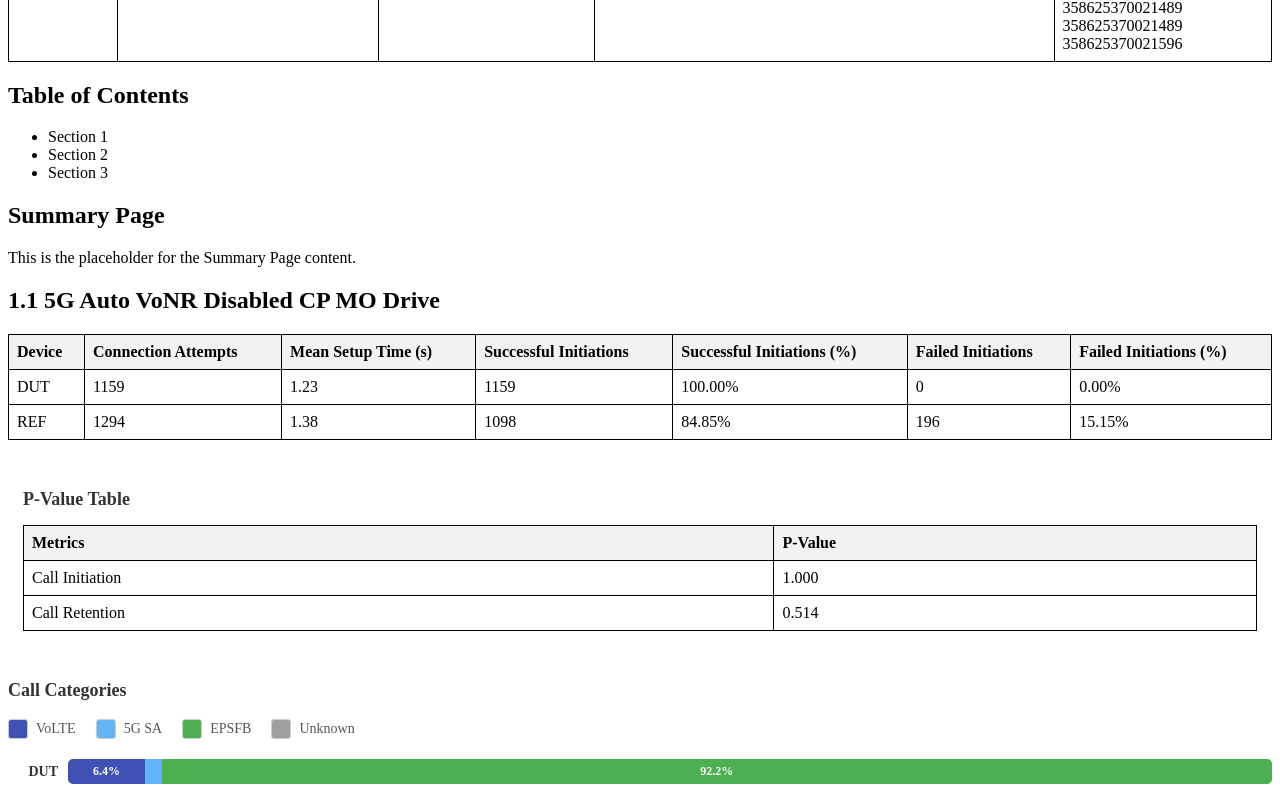
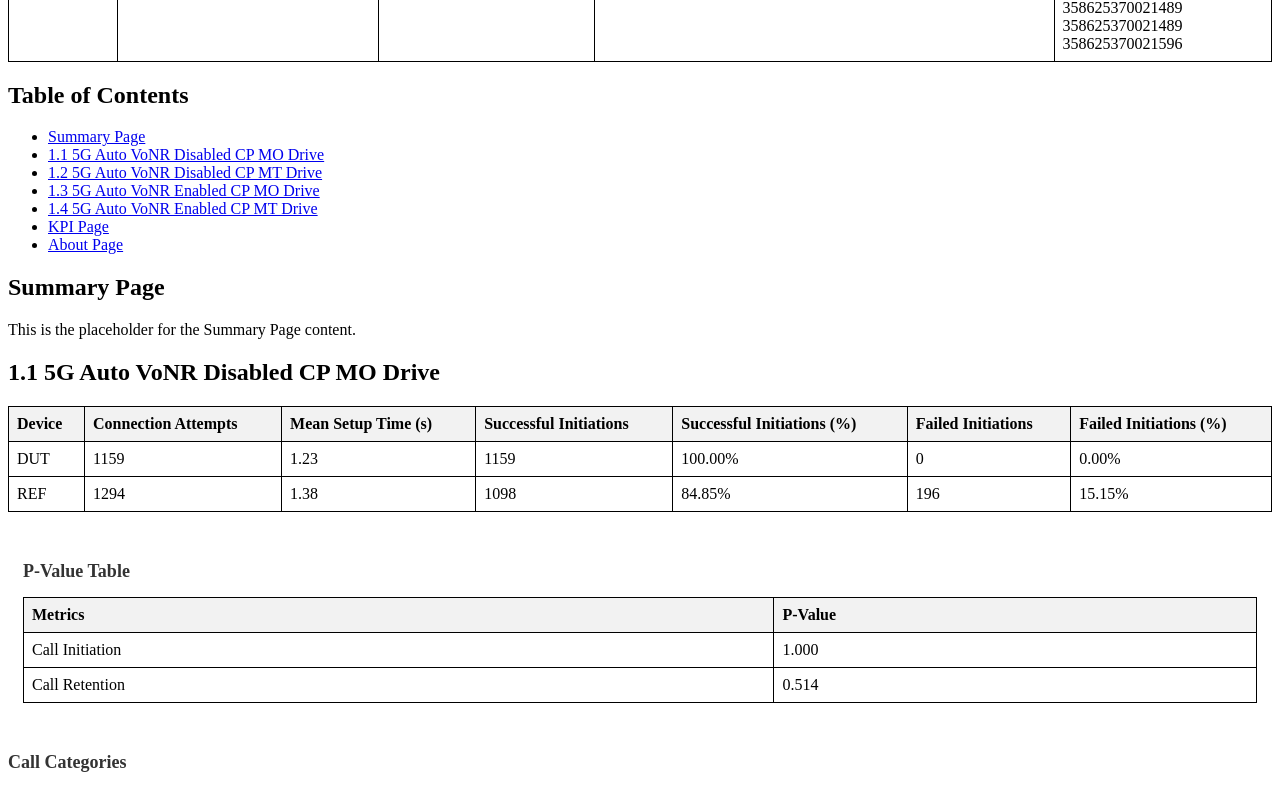
Before and after one commit to LiJieSu0/Fit4Launch_Report, a React (Create React App) app in the folder report-generator-app/: page / in a window 1280 px wide. Shown: the part 1320-2109 px from the top of the page. Built offline with nearby package versions, Linux system fonts and the light colour scheme.

Commit message:
add read h2 title to create table of contents

```diff
--- a/report-generator-app/src/CommonPage/AboutPage.js
+++ b/report-generator-app/src/CommonPage/AboutPage.js
@@ -3,7 +3,7 @@ import React from 'react';
 const AboutPage = () => {
   return (
     <div className='page-content'>
-      <h1>About Page</h1>
+      <h2>About Page</h2>
     </div>
   );
 };
--- a/report-generator-app/src/CommonPage/ContentsIndexPage.js
+++ b/report-generator-app/src/CommonPage/ContentsIndexPage.js
@@ -1,18 +1,52 @@
-import React from 'react';
+import React, { useState, useEffect, useRef } from 'react';
 
 const ContentsIndexPage = () => {
+  const [headings, setHeadings] = useState([]);
+  const contentsRef = useRef(null);
+
+  useEffect(() => {
+    if (contentsRef.current) {
+      const allH2s = Array.from(document.querySelectorAll('h2'));
+      const contentsIndexPageElement = contentsRef.current;
+
+      // Filter h2s that appear after the ContentsIndexPage element
+      const h2sOutsideContentsPage = allH2s.filter(h2 => !contentsIndexPageElement.contains(h2));
+
+      // Filter h2s that appear after the ContentsIndexPage element and are not within it
+      const h2sAfterContents = h2sOutsideContentsPage.filter(h2 => {
+        return contentsIndexPageElement.compareDocumentPosition(h2) & Node.DOCUMENT_POSITION_FOLLOWING;
+      });
+
+      const extractedHeadings = h2sAfterContents.map((h2, index) => {
+        // Ensure each h2 has a unique ID for linking
+        if (!h2.id) {
+          h2.id = `section-${h2.textContent.replace(/\s+/g, '-').toLowerCase()}-${index}`;
+        }
+        return {
+          id: h2.id,
+          text: h2.textContent,
+        };
+      });
+      setHeadings(extractedHeadings);
+    }
+  }, []); // Empty dependency array means this effect runs once after the initial render
+
   return (
-    <div className="contents-index-page">
+    <div className="contents-index-page" ref={contentsRef}>
       <div className="page-content">
-        {/* Contents Index Page specific content */}
         <h2>Table of Contents</h2>
         <ul>
-          <li>Section 1</li>
-          <li>Section 2</li>
-          <li>Section 3</li>
+          {headings.length > 0 ? (
+            headings.map((heading) => (
+              <li key={heading.id}>
+                <a href={`#${heading.id}`}>{heading.text}</a>
+              </li>
+            ))
+          ) : (
+            <li>No sections found.</li>
+          )}
         </ul>
       </div>
-
     </div>
   );
 };
--- a/report-generator-app/src/CommonPage/KpiPage.js
+++ b/report-generator-app/src/CommonPage/KpiPage.js
@@ -3,7 +3,7 @@ import React from 'react';
 const KpiPage = () => {
   return (
     <div className='page-content'>
-      <h1>KPI Page</h1>
+      <h2>KPI Page</h2>
     </div>
   );
 };
--- a/report-generator-app/src/StyleScript/Restricted_Report_Style.css
+++ b/report-generator-app/src/StyleScript/Restricted_Report_Style.css
@@ -28,6 +28,7 @@
   /* Ensure content breaks correctly across pages */
   h1, h2, h3, h4, h5, h6 {
     page-break-after: avoid;
+    scroll-margin-top: 50px; /* Adjust this value if there's a fixed header */
   }
   h3{
     margin-top: 5px;
@@ -74,9 +75,13 @@
     text-shadow: none !important;
   }
 
-  /* Show URLs for links */
-  a[href]:after {
+  /* Show URLs for links, but hide for table of contents */
+  a[href]:not(.contents-index-page a)[href]:after {
     content: " (" attr(href) ")";
+  }
+
+  .contents-index-page a[href]:after {
+    content: none;
   }
 
   /* Hide elements not relevant for print */
```
